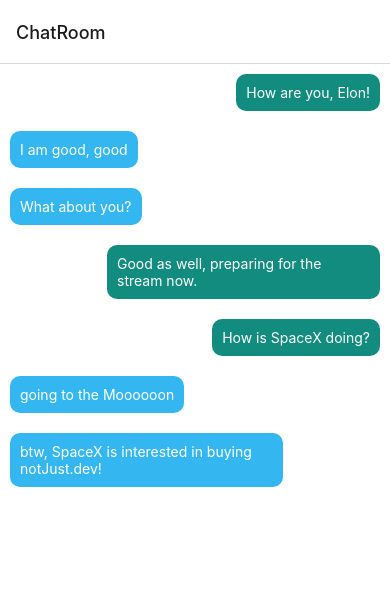
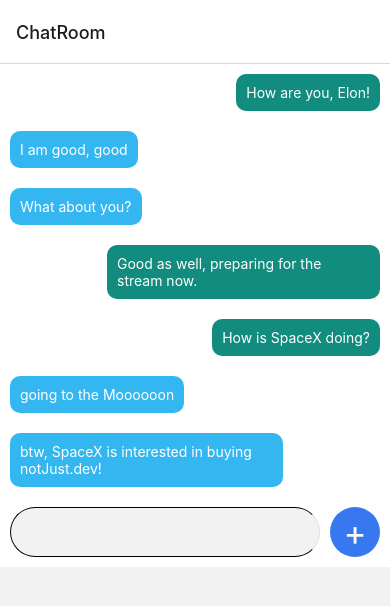
Before and after one commit to IRSAGE/Chat-App, a React Native app: screen /ChatRoom in a window 390 px wide. Shown: the top 606 px of the page. Built offline with nearby package versions, Linux system fonts and the light colour scheme; what expo-linking would draw is missing.

Commit message:
Designing Message Input

```diff
--- /dev/null
+++ b/components/MessageInput/MessageInput.tsx
@@ -0,0 +1,44 @@
+import React from "react";
+import { StyleSheet, TextInput, View, Text } from "react-native";
+// import { Text } from "../Themed";
+
+const MessageInput = () => {
+  return (
+    <View style={styles.root}>
+      <View style={styles.inputContainer}>
+        <TextInput />
+      </View>
+
+      <View style={styles.buttonContainer}>
+        <Text style={styles.buttonText}>+</Text>
+      </View>
+    </View>
+  );
+};
+
+export default MessageInput;
+
+const styles = StyleSheet.create({
+  root: { flexDirection: "row", padding: 10 },
+  inputContainer: {
+    backgroundColor: "#f2f2f2",
+    flex: 1,
+    marginRight: 10,
+    borderRadius: 25,
+    justifyContent: "center",
+    borderWidth:1,
+    borderEndColor:"#dedede"
+  },
+  buttonContainer: {
+    backgroundColor: "#3777f0",
+    width: 50,
+    height: 50,
+    borderRadius: 25,
+    justifyContent: "center",
+    alignItems: "center",
+  },
+  buttonText: {
+    color: "white",
+    fontSize: 35,
+  },
+});
--- /dev/null
+++ b/components/MessageInput/index.ts
@@ -0,0 +1 @@
+export {default} from "./MessageInput"
--- a/screens/ChatRoomSCreen.tsx
+++ b/screens/ChatRoomSCreen.tsx
@@ -1,18 +1,22 @@
 import React from "react";
-import { FlatList, StyleSheet } from "react-native";
+import { FlatList, SafeAreaView, StyleSheet } from "react-native";
 import Message from "../components/Message";
 import { View } from "../components/Themed";
 import Chats from "../assets/dummy-data/Chats";
+import MessageInput from "../components/MessageInput";
 
 const ChatRoomSCreen = () => {
   return (
-    <View style={styles.page}>
+    <SafeAreaView style={styles.page}>
+      <View>
         <FlatList
           data={Chats.messages}
           renderItem={({ item }) => <Message message={item} />}
           showsVerticalScrollIndicator={false}
         />
+        <MessageInput />
       </View>
+    </SafeAreaView>
   );
 };
 
```
Lines whose indentation alone changed are shown as unchanged.
